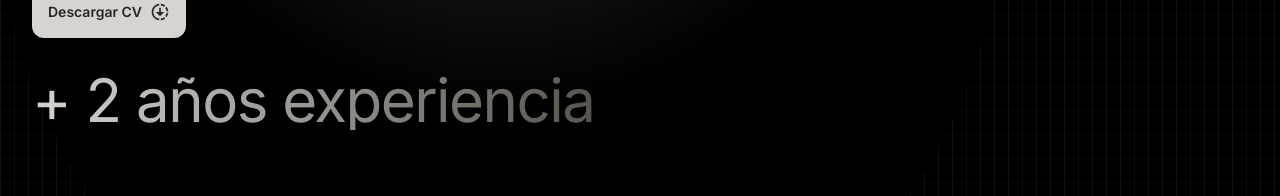
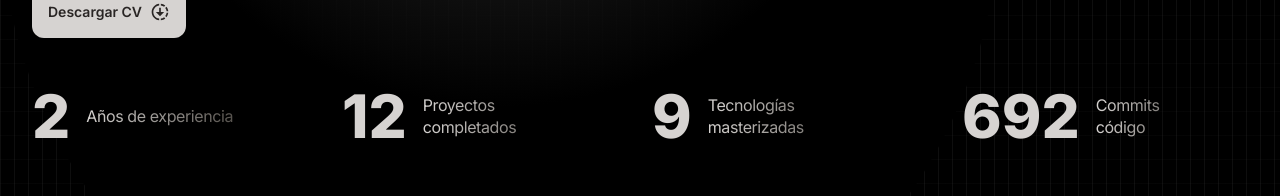
Before and after one commit to PabloTei/portfolio-pabloDev, a React (Vite) app: page / in a window 1280 px wide. Shown: the part 513-709 px from the top of the page. Built offline with nearby package versions, Linux system fonts and the light colour scheme.

Commit message:
se agrega stats github

```diff
--- a/package.json
+++ b/package.json
@@ -12,6 +12,7 @@
   "dependencies": {
     "framer-motion": "^11.11.9",
     "react": "^18.3.1",
+    "react-countup": "^6.5.3",
     "react-dom": "^18.3.1",
     "react-icons": "^5.3.0"
   },
--- a/src/components/GitHubActivity.jsx
+++ b/src/components/GitHubActivity.jsx
@@ -1,7 +1,56 @@
 import React from "react";
+import CountUp from "react-countup";
+
+const stats = [
+  {
+    num: 2,
+    text: "Años de experiencia",
+  },
+  {
+    num: 12,
+    text: "Proyectos completados",
+  },
+  {
+    num: 9,
+    text: "Tecnologías masterizadas",
+  },
+  {
+    num: 694,
+    text: "Commits código",
+  },
+];
 
 const GitHubActivity = () => {
-  return <div></div>;
+  return (
+    <section className="pt-4 pb-12 xl:pt-0 xl:pb-0">
+      <div className="container mx-auto">
+        <div className="flex flex-wrap gap-6 max-w-[80vw] mx-auto xl:max-w-none">
+          {stats.map((item, index) => {
+            return (
+              <div
+                key={index}
+                className="flex-1 flex gap-4 items-center justify-center xl:justify-start"
+              >
+                <CountUp
+                  end={item.num}
+                  duration={5}
+                  delay={2}
+                  className="text-4xl xl:text-6xl font-extrabold"
+                />
+                <p
+                  className={`${
+                    item.text.length < 15 ? "max-w-[100px]" : "max-w-[150px]"
+                  } leading-snug bg-gradient-to-r from-stone-300 to-stone-600 bg-clip-text tracking-tight text-transparent`}
+                >
+                  {item.text}
+                </p>
+              </div>
+            );
+          })}
+        </div>
+      </div>
+    </section>
+  );
 };
 
 export default GitHubActivity;
--- a/src/components/Hero.jsx
+++ b/src/components/Hero.jsx
@@ -30,7 +30,7 @@
 
 const Hero = () => {
   return (
-    <div className="pb-4 pt-8 lg:mb-36">
+    <div className="pb-4 pt-8 lg:mb-8">
       <div className="flex flex-wrap lg:flex-row-reverse">
         <div className="w-full lg:w-1/2">
           <div className="flex justify-center lg:p-8">
@@ -103,12 +103,6 @@
               Descargar CV
               <MdDownloading className="text-xl" />
             </motion.a>
-            <motion.span
-              variants={childVariants}
-              className="bg-gradient-to-r from-stone-300 to-stone-600 bg-clip-text text-4xl lg:text-6xl tracking-tight text-transparent mt-8"
-            >
-              + 2 años experiencia
-            </motion.span>
           </motion.div>
         </div>
       </div>
```
Also changed, not shown: 1 other file (tests, documents, lock files or other folders).
